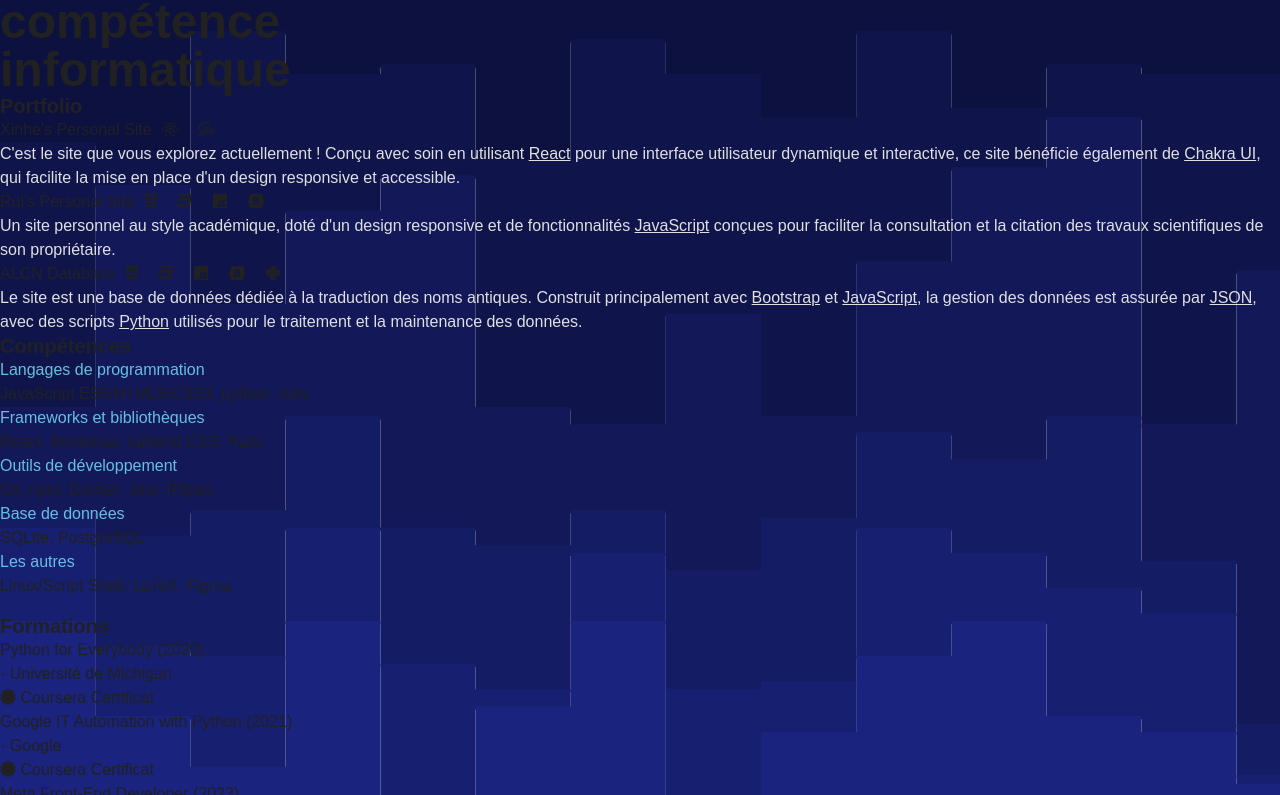
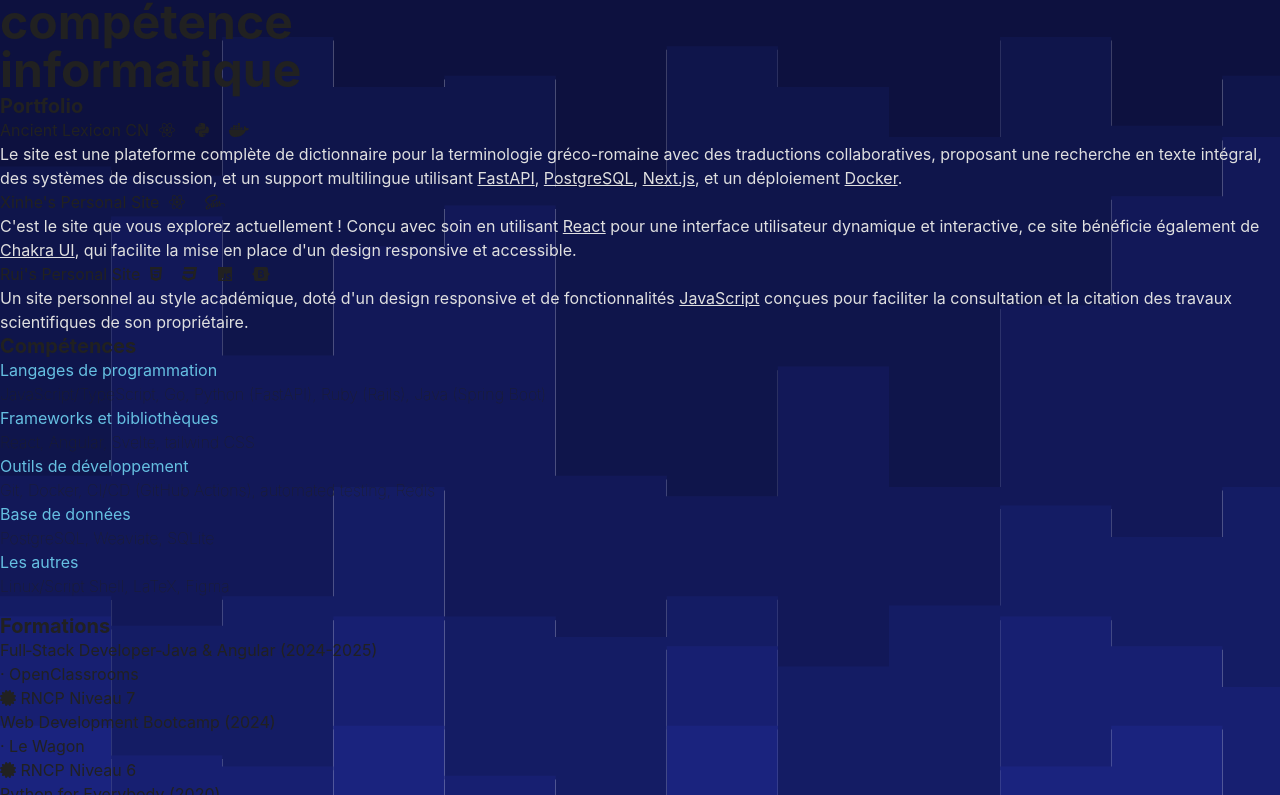
Before and after one commit to Xinhe-Yu/xinhe-yu.github.io, a React (Create React App) app: page / in a window 1280 px wide. Shown: the part 2845-3640 px from the top of the page. Built offline with nearby package versions, Linux system fonts and the light colour scheme; the HTML template or start-up script is replaced by a standard one.

Commit message:
chore: update dependencies and improve project details

```diff
--- a/src/components/CodingSection.js
+++ b/src/components/CodingSection.js
@@ -1,12 +1,18 @@
 import FullScreenSection from "./layout/FullScreenSection";
 import { Box, Heading } from "@chakra-ui/react";
 import { faCertificate } from "@fortawesome/free-solid-svg-icons";
-import { faReact, faBootstrap, faJs, faPython, faCss3, faHtml5, faSass } from "@fortawesome/free-brands-svg-icons";
+import { faReact, faBootstrap, faJs, faPython, faCss3, faHtml5, faSass, faDocker } from "@fortawesome/free-brands-svg-icons";
 import bgImg from "../assets/img/stacked-steps-haikei.svg"
 import { FontAwesomeIcon } from "@fortawesome/react-fontawesome";
 
 const heading = ["compétence", "informatique"]
 const projects = [
+  {
+    name: "Ancient Lexicon CN",
+    url: "https://alcn.xinhe.de/",
+    tech: [faReact, faPython, faDocker],
+    describe: "Le site est une plateforme complète de dictionnaire pour la terminologie gréco-romaine avec des traductions collaboratives, proposant une recherche en texte intégral, des systèmes de discussion, et un support multilingue utilisant <u>FastAPI</u>, <u>PostgreSQL</u>, <u>Next.js</u>, et un déploiement <u>Docker</u>.",
+  },
   {
     name: "Xinhe's Personal Site",
     tech: [faReact, faSass],
@@ -19,30 +25,24 @@ const projects = [
     tech: [faHtml5, faCss3, faJs, faBootstrap],
     describe: "Un site personnel au style académique, doté d'un design responsive et de fonctionnalités <u>JavaScript</u> conçues pour faciliter la consultation et la citation des travaux scientifiques de son propriétaire.",
   },
-  {
-    name: "ALCN Database",
-    url: "https://xinhe-yu.github.io/ALCN/",
-    tech: [faHtml5, faCss3, faJs, faBootstrap, faPython],
-    describe: "Le site est une base de données dédiée à la traduction des noms antiques. Construit principalement avec <u>Bootstrap</u> et <u>JavaScript</u>, la gestion des données est assurée par <u>JSON</u>, avec des scripts <u>Python</u> utilisés pour le traitement et la maintenance des données.",
-  },
 ]
 
 const skills = [
   {
     type: "Langages de programmation",
-    content: "JavaScript\u00A0ES6/HTML5/CSS3, python, ruby",
+    content: "JavaScript/TypeScript, Go, Python (FastAPI), Ruby (Rails), Java (Spring Boot)",
   },
   {
     type: "Frameworks et bibliothèques",
-    content: "React, Bootstrap, tailwind CSS, Rails",
+    content: "React, Angular, Svelte, tailwind CSS",
   },
   {
     type: "Outils de développement",
-    content: "Git, npm, Docker, Jest, RSpec",
+    content: "Git, Docker, CI/CD (GitHub Actions), automated testing, Redis",
   },
   {
     type: "Base de données",
-    content: "SQLite, PostgreSQL",
+    content: "PostgreSQL, Weaviate, SQLite",
   },
   {
     type: "Les autres",
@@ -51,6 +51,20 @@ const skills = [
 
 ]
 const courses = [
+  {
+    year: "2024-2025",
+    org: "OpenClassrooms",
+    name: "Full‑Stack Developer‑Java & Angular",
+    url: "https://www.francecompetences.fr/recherche/rncp/36912/",
+    type: "RNCP Niveau 7",
+  },
+  {
+    year: "2024",
+    org: "Le Wagon",
+    name: "Web Development Bootcamp",
+    url: "https://www.francecompetences.fr/recherche/rncp/39261/",
+    type: "RNCP Niveau 6",
+  },
   {
     year: "2020",
     org: "Université de Michigan",
--- a/src/components/provider/chakraTheme.js
+++ b/src/components/provider/chakraTheme.js
@@ -3,8 +3,8 @@ import { extendTheme } from '@chakra-ui/react'
 
 const chakraTheme = extendTheme({
   fonts: {
-    heading: `'Nunito sans', sans-serif`,
-    body: `'Ubuntu', sans-serif`,
+    heading: `'Inter', 'Poppins', -apple-system, BlinkMacSystemFont, 'Segoe UI', sans-serif`,
+    body: `'Inter', 'Source Sans Pro', -apple-system, BlinkMacSystemFont, 'Segoe UI', Roboto, sans-serif`,
   },
 })
 
--- a/src/css/index.css
+++ b/src/css/index.css
@@ -94,7 +94,7 @@ u {
   box-shadow: inset 2px 2px 5px rgba(255, 255, 255, 0.1), 0.5rem 0.5rem 1rem rgba(0, 0, 0, 0.1);
   backdrop-filter: blur(2px);
   background-color: rgba(179, 189, 202, 0.1);
-  font-family: "Ubuntu";
+  font-family: "Segoe UI";
   font-size: 1rem;
   font-weight: 100;
   border-radius: 1rem;
```
Also changed, not shown: package.json (+16 -12 lines), 1 other file (tests, documents, lock files or other folders).
